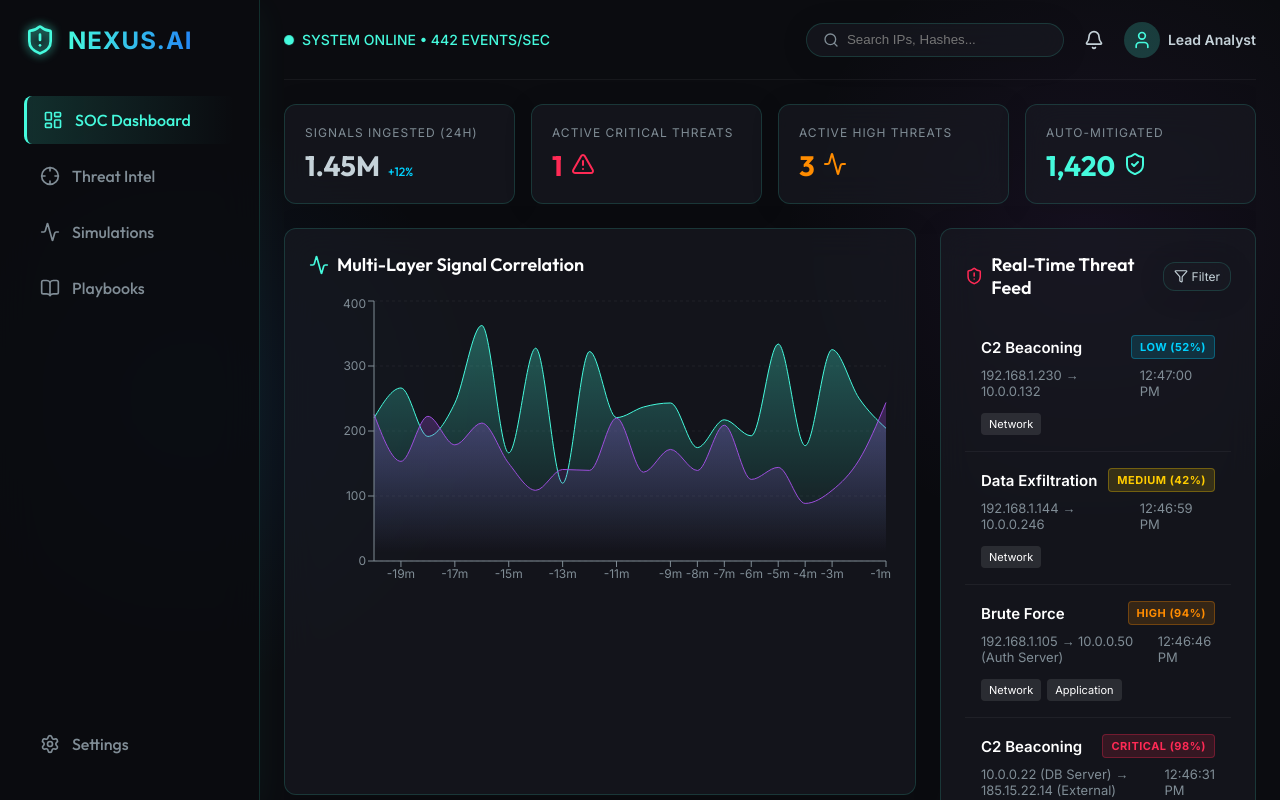
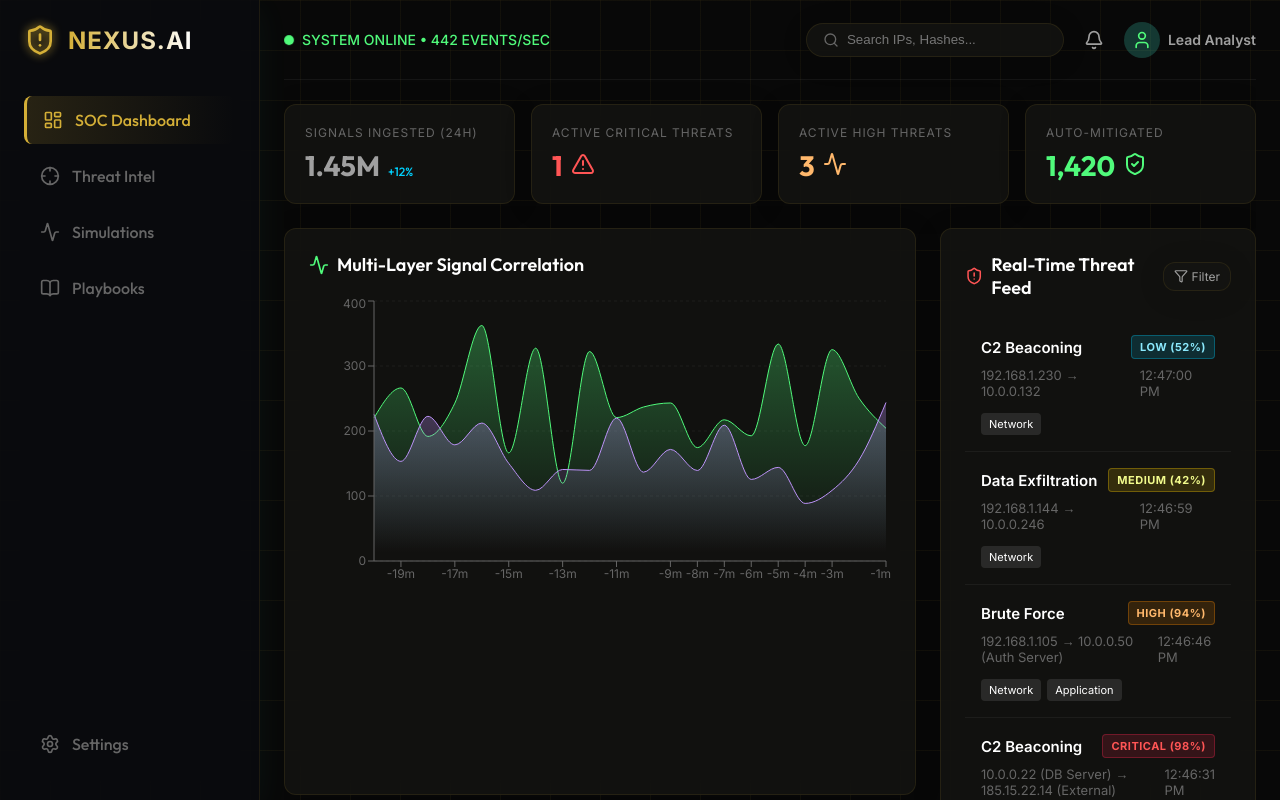
Before and after one commit to rishithsgowda13/Nexus-Ai, a React (Vite) app: page / in a window 1280 px wide. Built offline with nearby package versions, Linux system fonts and the light colour scheme.

Commit message:
feat: update design system to Premium Gold & Dark theme

```diff
--- a/src/index.css
+++ b/src/index.css
@@ -1,22 +1,22 @@
 @import url('https://fonts.googleapis.com/css2?family=Inter:wght@300;400;500;600;700&family=Outfit:wght@400;500;600;700;800&display=swap');
 
 :root {
-  --bg-color: #0b0c10;
-  --panel-bg: rgba(26, 28, 35, 0.6);
-  --panel-border: rgba(69, 250, 221, 0.15);
-  --text-main: #c5d2d9;
-  --text-muted: #808d96;
+  --bg-color: #080808;
+  --panel-bg: rgba(20, 20, 18, 0.8);
+  --panel-border: rgba(212, 175, 55, 0.1);
+  --text-main: #a0a0a0;
+  --text-muted: #666666;
   --text-title: #ffffff;
 
-  --accent-cyan: #45fadd;
-  --accent-blue: #2386f7;
-  --accent-purple: #9d4edd;
+  --accent-gold: #d4af37;
+  --accent-cyan: #50fa7b;
+  --accent-purple: #bd93f9;
 
-  --status-critical: #ff2a55;
-  --status-high: #ff8c00;
-  --status-medium: #ffcc00;
-  --status-low: #00d2ff;
-  --status-fp: #8d99ae;
+  --status-critical: #ff5555;
+  --status-high: #ffb86c;
+  --status-medium: #f1fa8c;
+  --status-low: #8be9fd;
+  --status-fp: #6272a4;
 }
 
 * {
@@ -29,10 +29,11 @@ body {
   font-family: 'Inter', sans-serif;
   background-color: var(--bg-color);
   background-image:
-    radial-gradient(circle at 15% 50%, rgba(35, 134, 247, 0.08), transparent 25%),
-    radial-gradient(circle at 85% 30%, rgba(157, 78, 221, 0.08), transparent 25%);
+    linear-gradient(rgba(212, 175, 55, 0.05) 1px, transparent 1px),
+    linear-gradient(90deg, rgba(212, 175, 55, 0.05) 1px, transparent 1px);
+  background-size: 50px 50px;
   color: var(--text-main);
-  overflow-x: hidden;
+  overflow: hidden;
 }
 
 h1, h2, h3, h4, h5, h6 {
@@ -70,8 +71,132 @@ h1, h2, h3, h4, h5, h6 {
   display: flex;
   height: 100vh;
   width: 100vw;
+  scroll-snap-align: start;
+}
+
+.scrolly-container {
+  height: 100vh;
+  overflow-y: auto;
+  scroll-snap-type: y mandatory;
+  scroll-behavior: smooth;
+}
+
+.scrolly-section {
+  height: 100vh;
+  width: 100vw;
+  scroll-snap-align: start;
+  display: flex;
+  flex-direction: column;
+  justify-content: center;
+  align-items: center;
+  position: relative;
   overflow: hidden;
+  padding: 40px;
 }
+
+.scrolly-content {
+  max-width: 1000px;
+  width: 100%;
+  z-index: 2;
+  text-align: center;
+}
+
+.scrolly-title {
+  font-size: 4rem;
+  font-weight: 800;
+  margin-bottom: 24px;
+  background: linear-gradient(135deg, #fff 0%, var(--accent-cyan) 100%);
+  -webkit-background-clip: text;
+  -webkit-text-fill-color: transparent;
+  line-height: 1.1;
+}
+
+.scrolly-subtitle {
+  font-size: 1.5rem;
+  color: var(--text-muted);
+  margin-bottom: 40px;
+  max-width: 700px;
+  margin-left: auto;
+  margin-right: auto;
+}
+
+.slide-grid {
+  display: grid;
+  grid-template-columns: repeat(auto-fit, minmax(300px, 1fr));
+  gap: 24px;
+  margin-top: 40px;
+  text-align: left;
+}
+
+.slide-card {
+  padding: 32px;
+  border-radius: 16px;
+  background: rgba(255, 255, 255, 0.03);
+  border: 1px solid rgba(255, 255, 255, 0.05);
+  transition: all 0.3s ease;
+}
+
+.slide-card:hover {
+  background: rgba(69, 250, 221, 0.05);
+  border-color: var(--accent-cyan);
+  transform: translateY(-5px);
+}
+
+.slide-card h3 {
+  margin-bottom: 16px;
+  color: var(--accent-cyan);
+}
+
+.scroll-indicator {
+  position: absolute;
+  bottom: 40px;
+  left: 50%;
+  transform: translateX(-50%);
+  display: flex;
+  flex-direction: column;
+  align-items: center;
+  gap: 8px;
+  color: var(--text-muted);
+  animation: bounce 2s infinite;
+}
+
+@keyframes bounce {
+  0%, 20%, 50%, 80%, 100% {transform: translateY(0) translateX(-50%);}
+  40% {transform: translateY(-10px) translateX(-50%);}
+  60% {transform: translateY(-5px) translateX(-50%);}
+}
+
+.bg-decoration {
+  position: absolute;
+  z-index: 1;
+  filter: blur(80px);
+  border-radius: 50%;
+  opacity: 0.3;
+}
+
+/* Animations */
+@keyframes fadeInUp {
+  from {
+    opacity: 0;
+    transform: translateY(30px);
+  }
+  to {
+    opacity: 1;
+    transform: translateY(0);
+  }
+}
+
+.scrolly-section .scrolly-title,
+.scrolly-section .scrolly-subtitle,
+.scrolly-section .slide-card {
+  animation: fadeInUp 0.8s ease backwards;
+}
+
+.scrolly-section .scrolly-subtitle { animation-delay: 0.2s; }
+.scrolly-section .slide-card:nth-child(1) { animation-delay: 0.4s; }
+.scrolly-section .slide-card:nth-child(2) { animation-delay: 0.5s; }
+.scrolly-section .slide-card:nth-child(3) { animation-delay: 0.6s; }
+.scrolly-section .slide-card:nth-child(4) { animation-delay: 0.7s; }
 
 .sidebar {
   width: 260px;
@@ -93,15 +218,15 @@ h1, h2, h3, h4, h5, h6 {
 }
 
 .logo-icon {
-  color: var(--accent-cyan);
-  filter: drop-shadow(0 0 5px var(--accent-cyan));
+  color: var(--accent-gold);
+  filter: drop-shadow(0 0 5px var(--accent-gold));
 }
 
 .logo-text {
   font-size: 24px;
   font-weight: 800;
   letter-spacing: 1px;
-  background: linear-gradient(90deg, var(--accent-cyan), var(--accent-blue));
+  background: linear-gradient(90deg, var(--accent-gold), #fff);
   -webkit-background-clip: text;
   -webkit-text-fill-color: transparent;
 }
@@ -121,13 +246,13 @@ h1, h2, h3, h4, h5, h6 {
 }
 
 .nav-item:hover, .nav-item.active {
-  background: rgba(69, 250, 221, 0.1);
-  color: var(--accent-cyan);
+  background: rgba(212, 175, 55, 0.1);
+  color: var(--accent-gold);
 }
 
 .nav-item.active {
-  background: linear-gradient(90deg, rgba(69, 250, 221, 0.15) 0%, transparent 100%);
-  border-left: 3px solid var(--accent-cyan);
+  background: linear-gradient(90deg, rgba(212, 175, 55, 0.15) 0%, transparent 100%);
+  border-left: 3px solid var(--accent-gold);
 }
 
 .main-content {
@@ -366,7 +491,7 @@ h1, h2, h3, h4, h5, h6 {
 }
 
 .action-btn {
-  background: linear-gradient(135deg, var(--accent-blue), var(--accent-cyan));
+  background: linear-gradient(135deg, var(--accent-gold), #fff);
   color: #000;
   border: none;
   padding: 10px 20px;
```
